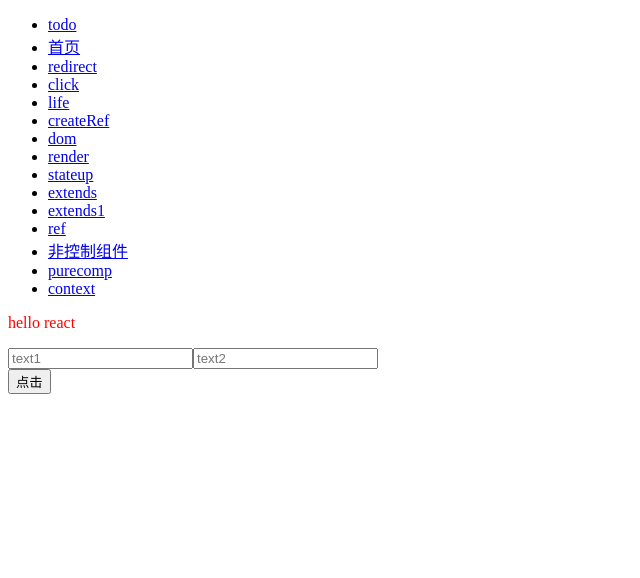
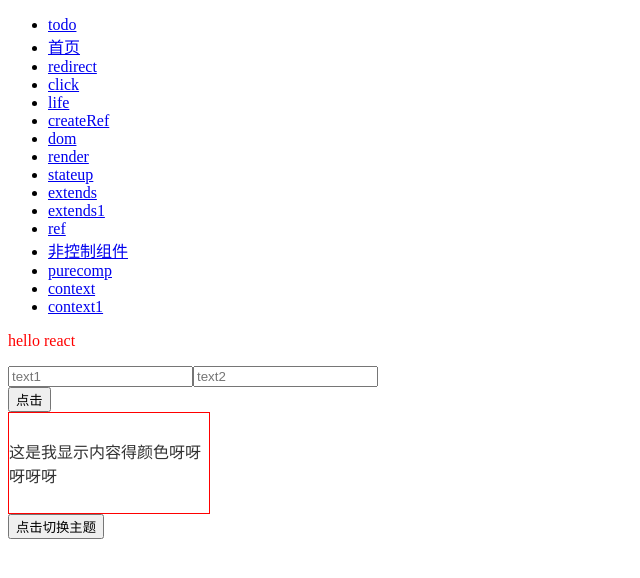
Before and after one commit to IFmiss/react-study, a React (Create React App) app: page /s/ctx in a window 1280 px wide. Shown: the top 578 px of the page, without its empty margins (0-640 px from the left). Built offline with nearby package versions, Linux system fonts and the light colour scheme.

Commit message:
学习context

```diff
--- a/src/context/test.jsx
+++ b/src/context/test.jsx
@@ -28,7 +28,7 @@ class Tips extends React.Component{
     return(
       <ThemeContext.Consumer>
         {
-          theme => (
+          (theme, toggleTheme) => (
             <div style={{
               ...this.state.style,
               background: theme.background
--- /dev/null
+++ b/src/context/test1.jsx
@@ -0,0 +1,69 @@
+import React from 'react'
+const themes = {
+  dark: {
+    background: '#333',
+    color: '#fff'
+  },
+  light: {
+    background: '#fff',
+    color: '#333'
+  }
+}
+const ContextInfo = React.createContext({
+  theme: themes.dark,
+  toggoleTheme: () => {}
+})
+
+class ThemeToggleButton extends React.Component{
+  render() {
+    return(
+      <ContextInfo.Consumer>
+        {
+          ({theme, toggoleTheme}) => (
+            <div>
+              <div style={{
+                width: '200px',
+                height: '100px',
+                border: '1px solid red',
+                display: 'flex',
+                alignItems: 'center',
+                justifyContent: 'center',
+                background: theme.background
+              }}>
+                <p style={{color: theme.color}}>这是我显示内容得颜色呀呀呀呀呀</p>
+              </div>
+              <button onClick={toggoleTheme}>点击切换主题</button>
+            </div>
+          )
+        }
+      </ContextInfo.Consumer>
+    )
+  }
+}
+
+class ContextComp extends React.Component{
+  constructor(props) {
+    super(props)
+    this.toggoleTheme = () => {
+      this.setState(prevState => ({
+        theme: prevState.theme === themes.dark ? themes.light : themes.dark
+      }))
+    }
+    this.state = {
+      theme: themes.light,
+      toggoleTheme: this.toggoleTheme
+    }
+  }
+  render() {
+    return(
+      <ContextInfo.Provider value={this.state}>
+        <div>
+          <ThemeToggleButton/>
+        </div>
+      </ContextInfo.Provider>
+    )
+  }
+}
+
+
+export default ContextComp
--- a/src/router/index.js
+++ b/src/router/index.js
@@ -16,6 +16,7 @@ import {NameForm, FileInput} from './../noctrl'
 import {CounterButton} from './../purecomp'
 import {TestContext} from './../context'
 import ContextTheme from './../context/test'
+import NewContext from './../context/test1'
 class MyRoute extends React.Component{
   constructor (props) {
     super(props)
@@ -103,6 +104,9 @@ class MyRoute extends React.Component{
               <li>
                 <Link to="/context">context</Link>
               </li>
+              <li>
+                <Link to="/ctx">context1</Link>
+              </li>
             </ul>
             <div>
               <Route path="/todo" component={Todo}></Route>
@@ -142,6 +146,7 @@ class MyRoute extends React.Component{
                   <TestContext/>
                 </div>
               )} />
+              <Route path='/ctx' render={() => (<NewContext />)}/>
             </div>
           </div>
         </Router>
```
